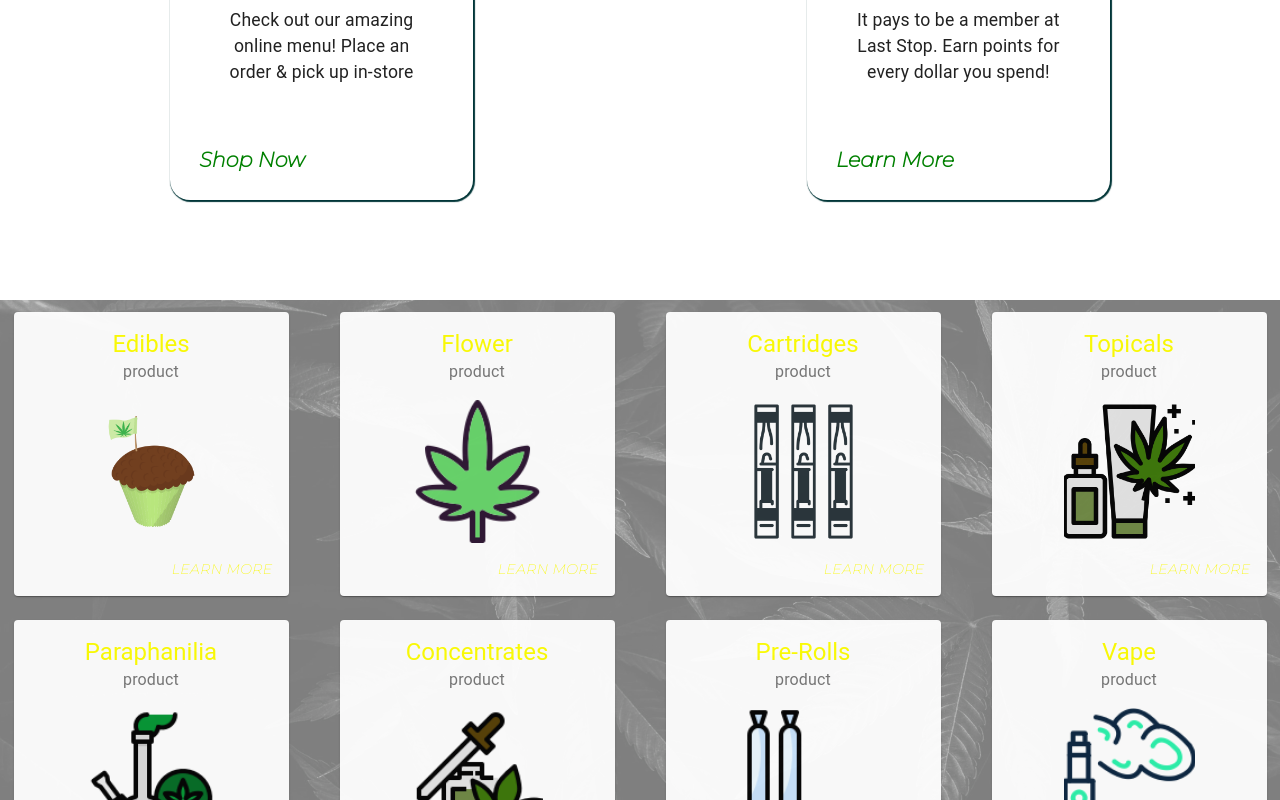
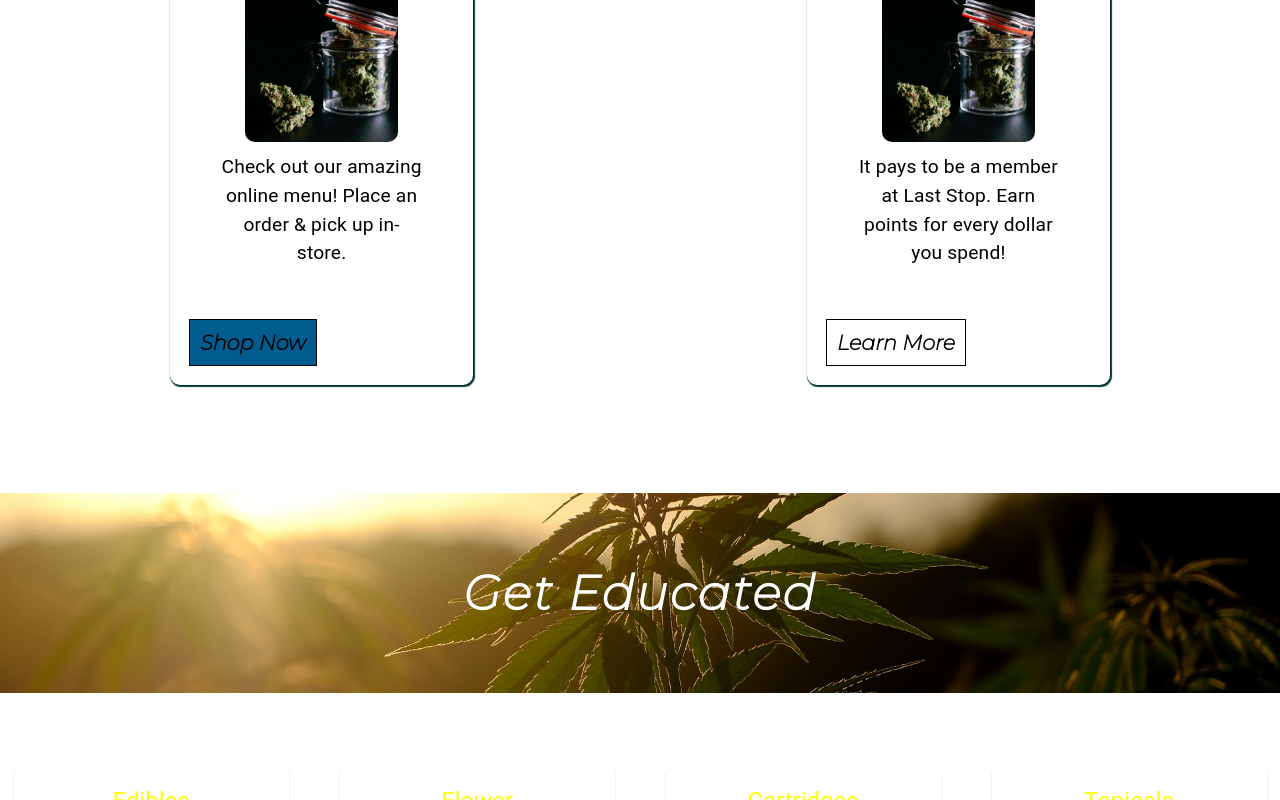
Before and after one commit to thekushery420/lspsReact, a React (Create React App) app: page / in a window 1280 px wide. Shown: the part 1420-2220 px from the top of the page. Built offline with nearby package versions, Linux system fonts and the light colour scheme.

Commit message:
parallax component finished.

```diff
--- a/src/Components/AboutSection/styles.js
+++ b/src/Components/AboutSection/styles.js
@@ -3,6 +3,7 @@ import { makeStyles } from "@material-ui/core/styles";
 export const useStyles = makeStyles((theme) => ({
   root: {
     margin: "0 auto",
+    marginTop: "3.9em",
   },
   aboutUs__title: {
     color: "green",
@@ -22,7 +23,7 @@ export const useStyles = makeStyles((theme) => ({
     fontWeight: "600",
     lineHeight: "1.4",
     letterSpacing: ".5px",
-    paddingTop: "10px",
+    paddingTop: "20px",
     textAlign: "center",
   },
 }));
--- a/src/Components/InformationCards/InformationCards.js
+++ b/src/Components/InformationCards/InformationCards.js
@@ -10,14 +10,15 @@ import CardActionArea from "@material-ui/core/CardActions";
 import Typography from "@material-ui/core/Typography";
 import Link from "@material-ui/core/Link";
 
-function InformationCards({ item }) {
+function InformationCards(props) {
+  const { item } = props;
   const classes = useStyles();
   return (
     <>
       <Grid item className={classes.Grid} xs={12} sm={8} md={6} lg={3}>
         <Card className={classes.root}>
           <CardActionArea>
-            <CardContent className={classes.informationCards__title}>
+            <CardContent className={classes.informationCard__title}>
               <Typography gutterBottom variant="h5" component="h2">
                 {item.name}
               </Typography>
@@ -25,7 +26,7 @@ function InformationCards({ item }) {
                 className={classes.informationCard__image}
                 image={item.image}
               />
-              <Typography className={classes.informationCards__about}>
+              <Typography className={classes.informationCard__about}>
                 {item.about}
               </Typography>
             </CardContent>
@@ -35,6 +36,7 @@ function InformationCards({ item }) {
               className={classes.informationCard__Link}
               target="_blank"
               href="https://www.iheartjane.com/stores/2621/last-stop-pot-shop"
+              style={{ backgroundColor: `${props.backgroundColor}` }}
             >
               {item.buttonText}
             </Link>
--- a/src/Components/InformationCards/informationItems.js
+++ b/src/Components/InformationCards/informationItems.js
@@ -6,8 +6,9 @@ export const InformationItems = [
     name: "SHOP NOW",
     image: shopImage,
     about:
-      "Check out our amazing online menu! Place an order & pick up in-store",
+      "Check out our amazing online menu! Place an order & pick up in-store.",
     buttonText: "Shop Now",
+    backgroundColor: "#005B8F",
   },
   {
     id: "2",
--- a/src/Components/InformationCards/styles.js
+++ b/src/Components/InformationCards/styles.js
@@ -9,13 +9,14 @@ export const useStyles = makeStyles((theme) => ({
 
   //card
   root: {
-    borderRadius: "20px",
+    borderRadius: "10px",
     boxShadow: "1px 1px 1px 1px rgba(2, 54, 56)",
     Width: "20%",
   },
 
-  informationCards__title: {
+  informationCard__title: {
     textAlign: "center",
+    color: "green",
   },
 
   informationCard__image: {
@@ -23,21 +24,28 @@ export const useStyles = makeStyles((theme) => ({
     width: "60%",
     margin: "auto",
     borderRadius: "10px",
+    paddingTop: "1em",
   },
 
-  informationCards__about: {
+  informationCard__about: {
     width: "80%",
     margin: "0 auto",
     paddingTop: ".6em",
-    fontSize: "1.1em",
+    fontSize: "1.2em",
+    color: "black",
   },
 
   informationCard__Link: {
-    color: "green",
+    color: "black",
     fontWeight: "bold",
     fontSize: "1.3em",
+    cursor: "pointer",
+    padding: ".5em",
+    margin: ".5em",
+    border: "1px solid black",
     textDecoration: "none",
-    cursor: "pointer",
-    padding: "1em",
+    "&:hover": {
+      background: "#005B8F",
+    },
   },
 }));
--- /dev/null
+++ b/src/Components/Parallax/parallax.js
@@ -0,0 +1,40 @@
+import React from "react";
+
+import { makeStyles } from "@material-ui/core/styles";
+
+const useStyles = makeStyles({
+  parallax__backgroundImage: {
+    height: "25vh",
+    backgroundSize: "cover",
+    objectFit: " cover",
+    backgroundPosition: "center",
+
+    /* Creating Parallax scrolling */
+    backgroundAttachment: "fixed",
+    backgroundRepeat: " no-repeat",
+
+    display: "flex",
+    justifyContent: "center",
+    alignItems: "center",
+  },
+
+  title: {
+    color: "white",
+    fontSize: "3em",
+    letterSpacing: "2px",
+  },
+});
+
+export default function Parallax(props) {
+  const classes = useStyles();
+  return (
+    <>
+      <div
+        style={{ backgroundImage: `url(${props.backgroundImage})` }}
+        className={classes.parallax__backgroundImage}
+      >
+        <h1 className={classes.title}>{props.title}</h1>
+      </div>
+    </>
+  );
+}
--- a/src/Pages/Home.js
+++ b/src/Pages/Home.js
@@ -1,7 +1,8 @@
 import React from "react";
 import AboutUs from "../Components/AboutSection/AboutUs";
 import Hero from "../Components/Hero/Hero";
-import Grid_Background from "../Assets/Cards_Background.PNG";
+// import Grid_Background from "../Assets/Cards_Background.PNG";
+import ParallaxImage from "../Assets/parallax_Image.jpg";
 
 import { Grid } from "@material-ui/core";
 import { makeStyles } from "@material-ui/core/styles";
@@ -10,6 +11,7 @@ import { ProductItems } from "../Components/ProductCard/ProductItems";
 import ProductCard from "../Components/ProductCard/ProductCard";
 import InformationCards from "../Components/InformationCards/InformationCards";
 import { InformationItems } from "../Components/InformationCards/informationItems";
+import Parallax from "../Components/Parallax/parallax";
 
 const useStyles = makeStyles((theme) => ({
   home__aboutUsAndCardWrapper: {
@@ -23,13 +25,13 @@ const useStyles = makeStyles((theme) => ({
   },
 
   Grid: {
-    backgroundImage: `url(${Grid_Background})`,
+    // backgroundImage: `url(${Grid_Background})`,
     backgroundSize: "cover",
     marginTop: "4em",
   },
 
   informationCards__Grid: {
-    height: "auto",
+    height: "700px",
     padding: ".7em",
 
     [theme.breakpoints.down("md")]: {
@@ -55,11 +57,16 @@ function Home() {
 
         <Grid className={classes.informationCards__Grid} container spacing={2}>
           {InformationItems.map((item) => (
-            <InformationCards key={item.id} item={item} />
+            <InformationCards
+              key={item.id}
+              item={item}
+              backgroundColor={item.backgroundColor}
+            />
           ))}
         </Grid>
       </div>
 
+      <Parallax backgroundImage={ParallaxImage} title={"Get Educated"} />
       <section>
         <Grid className={classes.Grid} container spacing={3}>
           {ProductItems.map((product) => (
```
Also changed, not shown: src/Assets/parallax_Image.jpg (added), src/Components/Parallax/styles.js (added).
